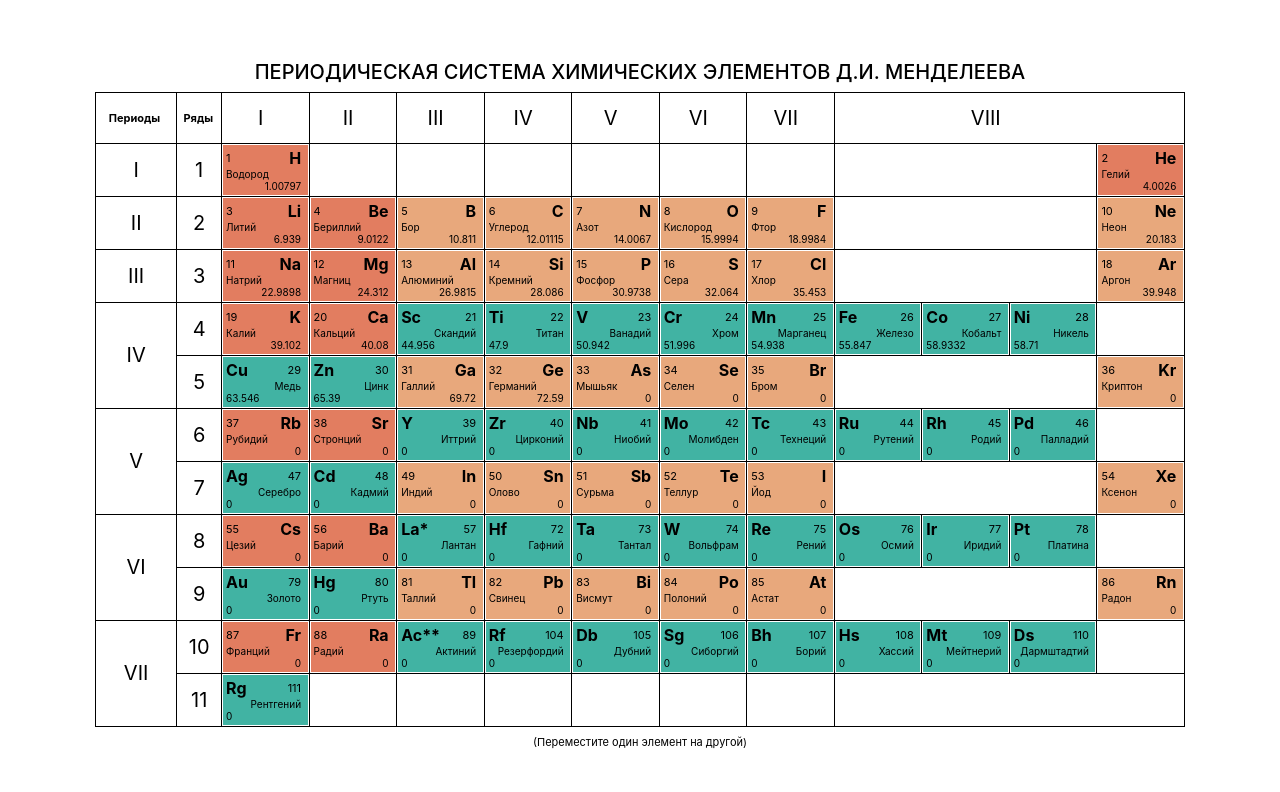
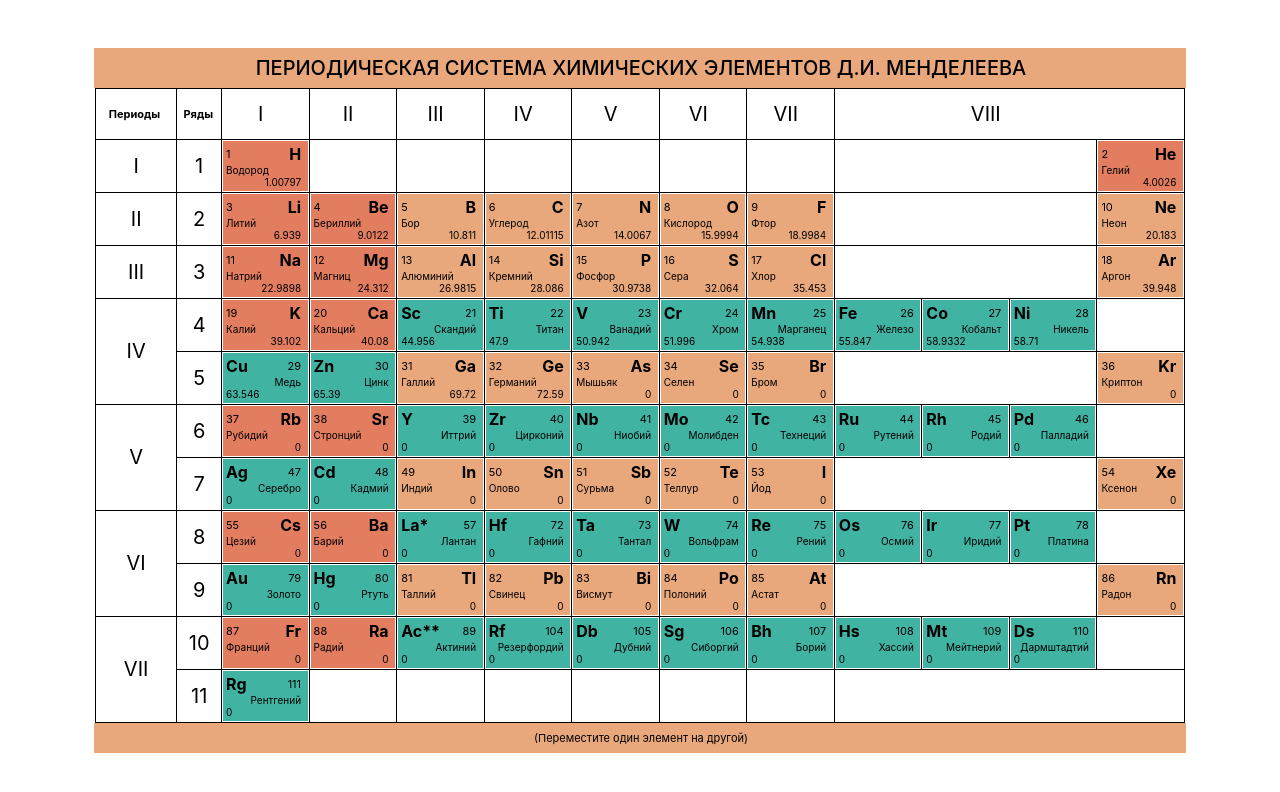
Before and after one commit to Vvtu/mendeleev_table, a React (Create React App) app: page / in a window 1280 px wide. Shown: the top 792 px of the page. Built offline with nearby package versions, Linux system fonts and the light colour scheme.

Commit message:
fix styling

```diff
--- a/src/table/Table.css
+++ b/src/table/Table.css
@@ -38,7 +38,10 @@ td {
 .titleClass {
 	font-size: 20px;
 	font-weight: 500;
-	padding: 8px 0 8px 0;
+	padding: 8px 0 8px 2px;
+	background-color: #e8a87c;
+	max-width: calc(var(--width) * 14 + var(--rows-width));
+	width: 100%;
 }
 
 .header {
@@ -71,7 +74,8 @@ td {
 .mainDiv,
 .header0,
 .header,
-.titleClass {
+.titleClass,
+.infoMessage {
 	display: flex;
 	flex-direction: column;
 	justify-content: flex-start;
@@ -134,5 +138,8 @@ td {
 }
 
 .infoMessage {
-	padding-top: 8px;
+	padding: 8px 0 8px 2px;
+	background-color: #e8a87c;
+	max-width: calc(var(--width) * 14 + var(--rows-width));
+	width: 100%;
 }
```
